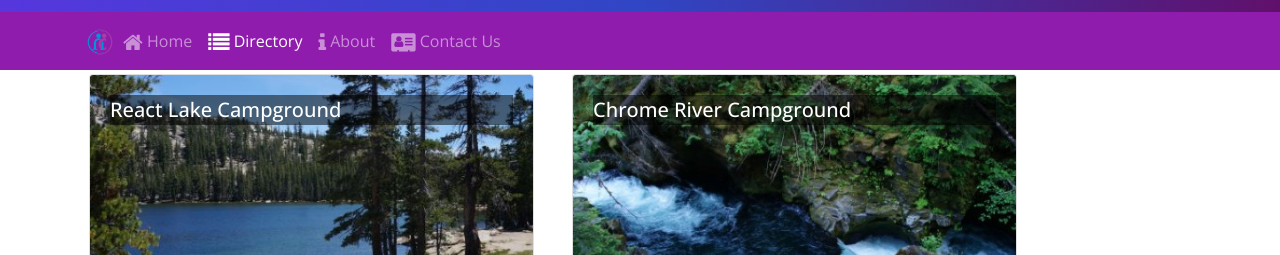
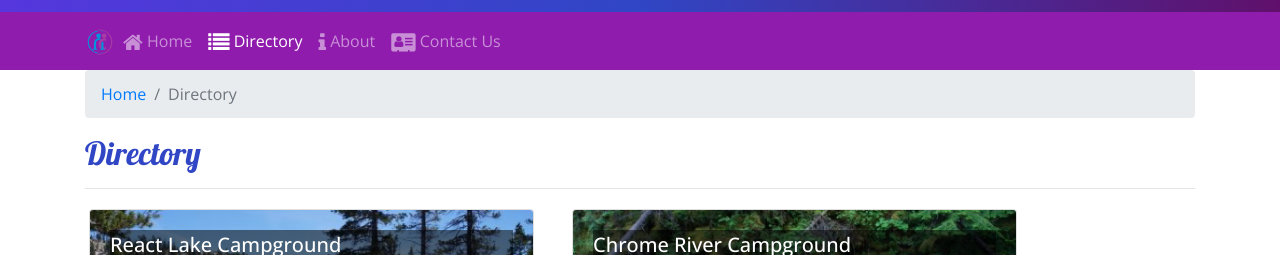
Before and after one commit to NuC21/git-react, a React (Create React App) app in the folder nucampsite/: page /directory in a window 1280 px wide. Shown: the part 150-405 px from the top of the page. Built offline with nearby package versions, Linux system fonts and the light colour scheme.

Commit message:
Breadcrumbs to Reactstrap Library

```diff
--- a/nucampsite/src/components/CampsiteInfoComponent.js
+++ b/nucampsite/src/components/CampsiteInfoComponent.js
@@ -1,11 +1,6 @@
 import React from "react";
-import {
-  Card,
-  CardImg,
-  CardText,
-  CardBody,
-  CardTitle,
-} from "reactstrap";
+import { Card, CardImg, CardText, CardBody, Breadcrumb, BreadcrumbItem } from 'reactstrap';
+import { Link } from 'react-router-dom';
 
 
   function RenderCampsite({campsite}) {
@@ -14,7 +9,6 @@
         <Card>
           <CardImg top src={campsite.image} alt={campsite.name} />
           <CardBody>
-            <CardTitle>{campsite.name}</CardTitle>
             <CardText>{campsite.description}</CardText>
           </CardBody>
         </Card>
@@ -49,6 +43,16 @@
       return (
         <div className="container">
           <div className="row">
+                    <div className="col">
+                        <Breadcrumb>
+                            <BreadcrumbItem><Link to="/directory">Directory</Link></BreadcrumbItem>
+                            <BreadcrumbItem active>{props.campsite.name}</BreadcrumbItem>
+                        </Breadcrumb>
+                        <h2>{props.campsite.name}</h2>
+                        <hr />
+                    </div>
+          </div>
+          <div className="row">
           <RenderCampsite campsite={props.campsite} />
           <RenderComments comments={props.comments} />
           </div>
--- a/nucampsite/src/components/ContactComponent.js
+++ b/nucampsite/src/components/ContactComponent.js
@@ -1,12 +1,18 @@
 import React from 'react';
+import { Breadcrumb, BreadcrumbItem } from 'reactstrap';
+import { Link } from 'react-router-dom';
+
 
 function Contact(props) {
     return (
         <div className="container">
             <div className="row">
                 <div className="col">
+                    <Breadcrumb>
+                        <BreadcrumbItem><Link to="/home">Home</Link></BreadcrumbItem>
+                        <BreadcrumbItem active>Contact Us</BreadcrumbItem>
+                    </Breadcrumb>
                     <h2>Contact Us</h2>
-                    <hr />
                 </div>
             </div>
 
--- a/nucampsite/src/components/DirectoryComponent.js
+++ b/nucampsite/src/components/DirectoryComponent.js
@@ -1,5 +1,5 @@
 import React from 'react';
-import { Card, CardImg, CardImgOverlay, CardTitle } from 'reactstrap';
+import { Card, CardImg, CardImgOverlay, CardTitle, Breadcrumb, BreadcrumbItem } from 'reactstrap';
 import { Link } from 'react-router-dom';
 
 function RenderDirectoryItem({campsite}) {
@@ -28,6 +28,16 @@
     return (
         <div className="container">
             <div className="row">
+                <div className="col">
+                    <Breadcrumb>
+                        <BreadcrumbItem><Link to="/home">Home</Link></BreadcrumbItem>
+                        <BreadcrumbItem active>Directory</BreadcrumbItem>
+                    </Breadcrumb>
+                    <h2>Directory</h2>
+                    <hr />
+                </div>
+            </div>
+            <div className="row">
                 {directory}
             </div>
         </div>
```
